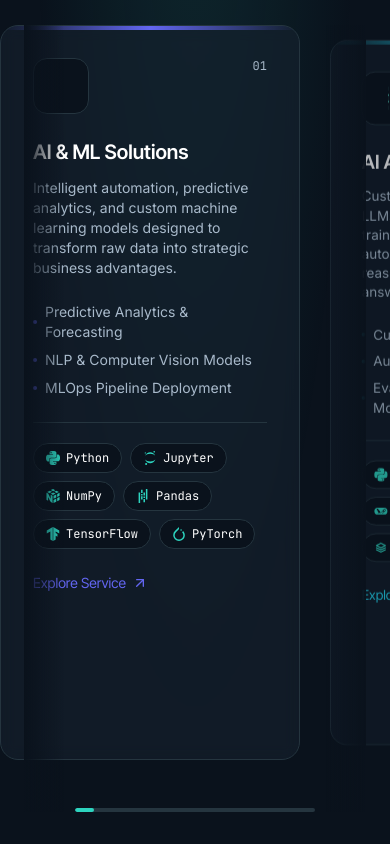
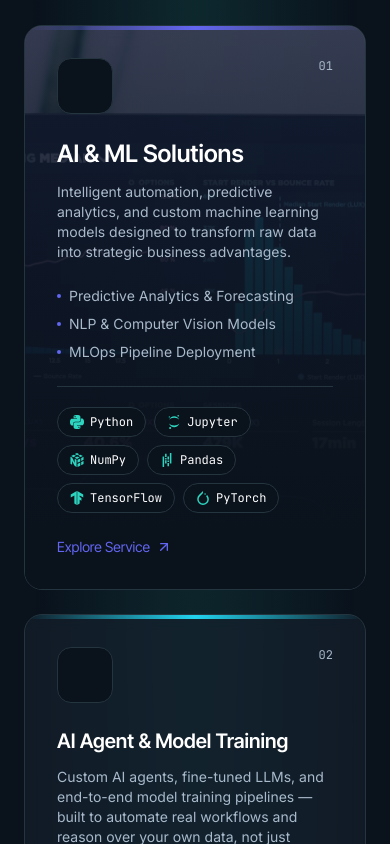
Before and after one commit to SauravDnj/staller-stack-website, a Next.js app: page / in a window 390 px wide. Shown: the part 2520-3364 px from the top of the page. Built offline with nearby package versions, Linux system fonts and the light colour scheme.

Commit message:
Refactor Process and ServicesGrid components for improved layout and styling. Introduce step number colors in Process section and simplify ServicesGrid by removing drag functionality, enhancing responsiveness with a grid layout for service items.

```diff
--- a/src/components/sections/ServicesGrid.tsx
+++ b/src/components/sections/ServicesGrid.tsx
@@ -1,8 +1,8 @@
 "use client";
 
-import { useEffect, useRef, useState, type MouseEvent as ReactMouseEvent } from "react";
+import Image from "next/image";
 import Link from "next/link";
-import { FiArrowUpRight, FiChevronLeft, FiChevronRight } from "react-icons/fi";
+import { FiArrowUpRight } from "react-icons/fi";
 import { Container } from "@/components/ui/Container";
 import { SectionHeading } from "@/components/ui/SectionHeading";
 import { Tilt } from "@/components/ui/Tilt";
@@ -15,66 +15,7 @@
 import { ACCENT_CLASSES, ACCENT_HEX } from "@/lib/accentTheme";
 import { services } from "@/content/services";
 
-const DRAG_CLICK_THRESHOLD = 6;
-
 export function ServicesGrid() {
-  const trackRef = useRef<HTMLDivElement>(null);
-  const [atStart, setAtStart] = useState(true);
-  const [atEnd, setAtEnd] = useState(false);
-  const [activeIndex, setActiveIndex] = useState(0);
-  const [scrollProgress, setScrollProgress] = useState(0);
-  const dragState = useRef({ isDown: false, startX: 0, startScroll: 0, moved: 0 });
-
-  function updateEdges() {
-    const track = trackRef.current;
-    if (!track) return;
-    setAtStart(track.scrollLeft < 8);
-    setAtEnd(track.scrollLeft + track.clientWidth > track.scrollWidth - 8);
-
-    const cardWidth = track.scrollWidth / services.length;
-    const index = Math.round(track.scrollLeft / cardWidth);
-    setActiveIndex(Math.min(services.length - 1, Math.max(0, index)));
-
-    const maxScroll = track.scrollWidth - track.clientWidth;
-    setScrollProgress(maxScroll > 0 ? track.scrollLeft / maxScroll : 0);
-  }
-
-  useEffect(() => {
-    updateEdges();
-    window.addEventListener("resize", updateEdges);
-    return () => window.removeEventListener("resize", updateEdges);
-  }, []);
-
-  function scrollByCards(direction: 1 | -1) {
-    const track = trackRef.current;
-    if (!track) return;
-    track.scrollBy({ left: direction * track.clientWidth * 0.85, behavior: "smooth" });
-  }
-
-  function handlePointerDown(event: ReactMouseEvent<HTMLDivElement>) {
-    const track = trackRef.current;
-    if (!track) return;
-    dragState.current = { isDown: true, startX: event.pageX, startScroll: track.scrollLeft, moved: 0 };
-  }
-
-  function handlePointerMove(event: ReactMouseEvent<HTMLDivElement>) {
-    const track = trackRef.current;
-    if (!track || !dragState.current.isDown) return;
-    const delta = event.pageX - dragState.current.startX;
-    dragState.current.moved = Math.abs(delta);
-    track.scrollLeft = dragState.current.startScroll - delta;
-  }
-
-  function endDrag() {
-    dragState.current.isDown = false;
-  }
-
-  function handleCardClick(event: ReactMouseEvent) {
-    if (dragState.current.moved > DRAG_CLICK_THRESHOLD) {
-      event.preventDefault();
-    }
-  }
-
   return (
     <section id="services" className="relative overflow-hidden py-24 sm:py-32">
       <div className="pointer-events-none absolute inset-0 bg-[radial-gradient(ellipse_at_top,_color-mix(in_srgb,var(--ss-teal)_12%,transparent),_transparent_60%)]" />
@@ -103,70 +44,44 @@
               title="Tailored Technology Solutions for Modern Businesses."
             />
           </Reveal>
-          <div className="flex items-center gap-4">
-            <Link
-              href="/services"
-              className="font-display text-sm text-ss-teal hover:text-ss-mint"
-            >
+          <Link href="/services" className="font-display text-sm text-ss-teal hover:text-ss-mint">
             More Services →
           </Link>
-            <div className="hidden items-center gap-2 sm:flex">
-              <button
-                type="button"
-                aria-label="Scroll left"
-                disabled={atStart}
-                onClick={() => scrollByCards(-1)}
-                className="flex h-10 w-10 items-center justify-center rounded-full border border-ss-border bg-ss-surface text-ss-text transition-colors hover:border-ss-teal hover:text-ss-mint disabled:opacity-30 disabled:hover:border-ss-border disabled:hover:text-ss-text"
-              >
-                <FiChevronLeft className="h-4 w-4" />
-              </button>
-              <button
-                type="button"
-                aria-label="Scroll right"
-                disabled={atEnd}
-                onClick={() => scrollByCards(1)}
-                className="flex h-10 w-10 items-center justify-center rounded-full border border-ss-border bg-ss-surface text-ss-text transition-colors hover:border-ss-teal hover:text-ss-mint disabled:opacity-30 disabled:hover:border-ss-border disabled:hover:text-ss-text"
-              >
-                <FiChevronRight className="h-4 w-4" />
-              </button>
-            </div>
-          </div>
         </div>
 
-        <div className="relative mt-14">
-          <div className="pointer-events-none absolute inset-y-0 left-0 z-10 w-10 bg-gradient-to-r from-ss-base to-transparent sm:w-20" />
-          <div className="pointer-events-none absolute inset-y-0 right-0 z-10 w-10 bg-gradient-to-l from-ss-base to-transparent sm:w-20" />
-
-          <div
-            ref={trackRef}
-            onScroll={updateEdges}
-            onMouseDown={handlePointerDown}
-            onMouseMove={handlePointerMove}
-            onMouseUp={endDrag}
-            onMouseLeave={endDrag}
-            className="-mx-6 cursor-grab select-none overflow-x-auto px-6 pb-4 [scrollbar-width:none] [-ms-overflow-style:none] active:cursor-grabbing snap-x snap-mandatory scroll-smooth lg:-mx-10 lg:px-10 [&::-webkit-scrollbar]:hidden"
-          >
-            <RevealGroup className="flex gap-6">
+        <RevealGroup className="mt-14 grid grid-cols-1 gap-6 sm:grid-cols-2 lg:grid-flow-dense lg:grid-cols-3">
           {services.map((service, index) => {
             const accentClasses = ACCENT_CLASSES[service.theme.accent];
             const accentHex = ACCENT_HEX[service.theme.accent];
+            const featured = index === 0 || index === 4;
+            const techPreview = service.techStack
+              .flatMap((group) => group.items)
+              .slice(0, featured ? 6 : 4);
+
             return (
-                  <RevealItem
-                    key={service.slug}
-                    className="w-[78vw] max-w-[300px] shrink-0 snap-start sm:w-[320px] lg:w-[340px]"
-                  >
-                    <Link
-                      href={`/services/${service.slug}`}
-                      onClick={handleCardClick}
-                      onDragStart={(e) => e.preventDefault()}
-                      className={`block h-full transition-all duration-500 ${
-                        index === activeIndex ? "scale-100 opacity-100" : "scale-[0.96] opacity-70"
-                      }`}
-                    >
+              <RevealItem key={service.slug} className={featured ? "sm:col-span-2" : ""}>
+                <Link href={`/services/${service.slug}`} className="block h-full">
                   <Tilt
-                        strength={8}
+                    strength={7}
                     className={`group relative flex h-full flex-col overflow-hidden rounded-2xl border border-ss-border bg-ss-surface/60 backdrop-blur-sm transition-colors duration-300 ${accentClasses.hoverBorder}`}
                   >
+                    {featured && (
+                      <div className="absolute inset-0">
+                        <Image
+                          src={service.image}
+                          alt={service.imageAlt}
+                          fill
+                          sizes="(min-width: 1024px) 66vw, 100vw"
+                          className="object-cover opacity-40 transition-opacity duration-500 group-hover:opacity-50"
+                        />
+                        <div
+                          className="absolute inset-0"
+                          style={{
+                            background: `linear-gradient(180deg, color-mix(in srgb, ${accentHex} 10%, var(--ss-base) 55%) 0%, var(--ss-base) 90%)`,
+                          }}
+                        />
+                      </div>
+                    )}
                     <span
                       aria-hidden
                       className="pointer-events-none absolute inset-x-0 top-0 h-1"
@@ -178,7 +93,7 @@
                       className={`pointer-events-none absolute -right-16 -top-16 h-40 w-40 rounded-full opacity-0 blur-3xl transition-opacity duration-500 group-hover:opacity-100 ${accentClasses.glowHover}`}
                     />
                     <div
-                          className="relative flex h-full flex-col p-8"
+                      className={`relative flex h-full flex-col p-8 ${featured ? "sm:p-10" : ""}`}
                       style={{ transform: "translateZ(24px)" }}
                     >
                       <div className="flex items-start justify-between">
@@ -191,10 +106,15 @@
                           {String(index + 1).padStart(2, "0")}
                         </span>
                       </div>
-                          <h3 className="mt-6 font-display text-xl font-semibold text-ss-text">
+                      <h3
+                        className={`mt-6 font-display font-semibold text-ss-text ${featured ? "text-2xl" : "text-xl"}`}
+                      >
                         {service.title}
                       </h3>
-                          <p className="mt-3 text-sm text-ss-muted">{service.description}</p>
+                      <p className={`mt-3 text-sm text-ss-muted ${featured ? "max-w-lg" : ""}`}>
+                        {service.description}
+                      </p>
+                      {featured && (
                         <ul className="mt-6 flex flex-col gap-2">
                           {service.bullets.map((bullet) => (
                             <li
@@ -206,11 +126,9 @@
                             </li>
                           ))}
                         </ul>
+                      )}
                       <div className="mt-6 flex flex-wrap gap-2 border-t border-ss-border pt-5">
-                            {service.techStack
-                              .flatMap((group) => group.items)
-                              .slice(0, 6)
-                              .map((tech) => (
+                        {techPreview.map((tech) => (
                           <span
                             key={tech}
                             className="flex items-center gap-1.5 rounded-full border border-ss-border bg-ss-base px-3 py-1.5 font-mono text-xs text-ss-text"
@@ -233,15 +151,6 @@
             );
           })}
         </RevealGroup>
-          </div>
-
-          <div className="mx-auto mt-8 h-1 w-full max-w-[240px] overflow-hidden rounded-full bg-ss-border">
-            <div
-              className="h-full rounded-full bg-ss-teal transition-[width] duration-150 ease-out"
-              style={{ width: `${Math.max(8, scrollProgress * 100)}%` }}
-            />
-          </div>
-        </div>
       </Container>
     </section>
   );
```
Also changed, not shown: src/components/sections/Process.tsx (+12 -9 lines). Lines whose indentation alone changed are shown as unchanged.
